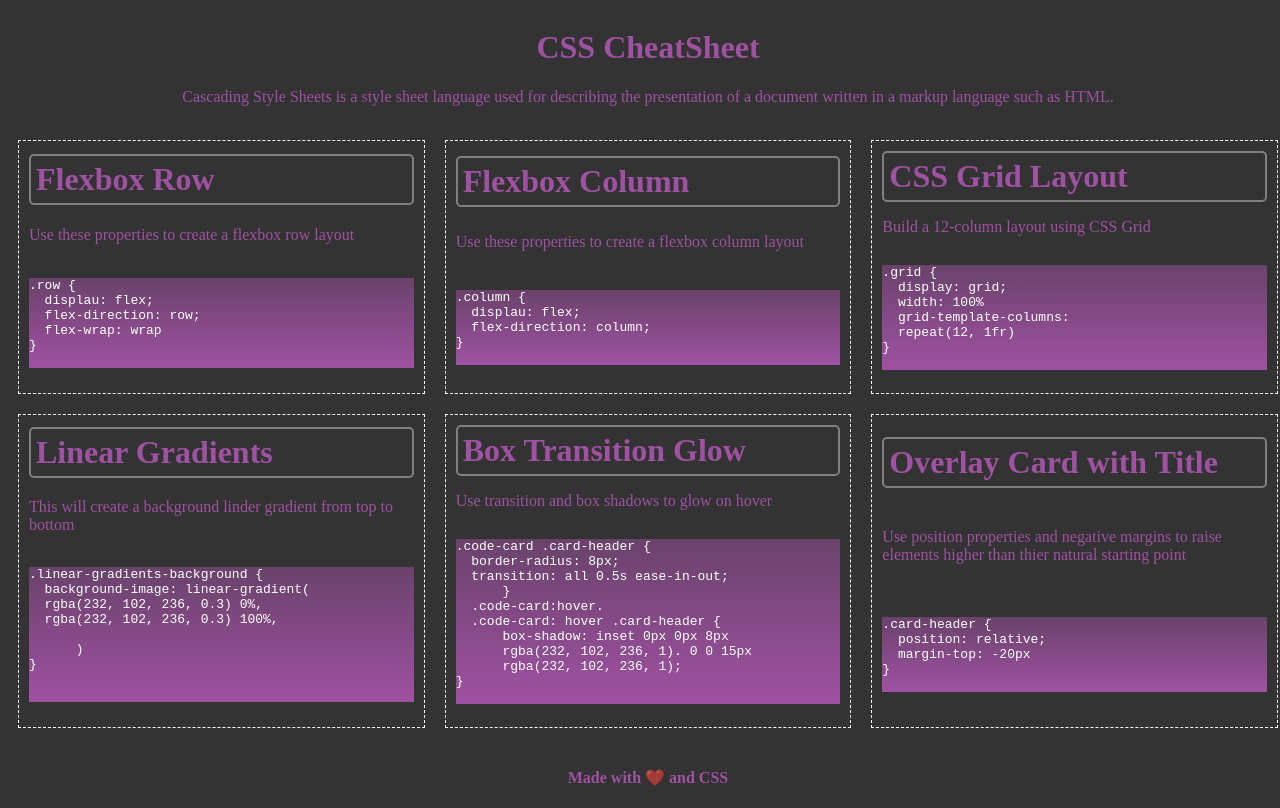
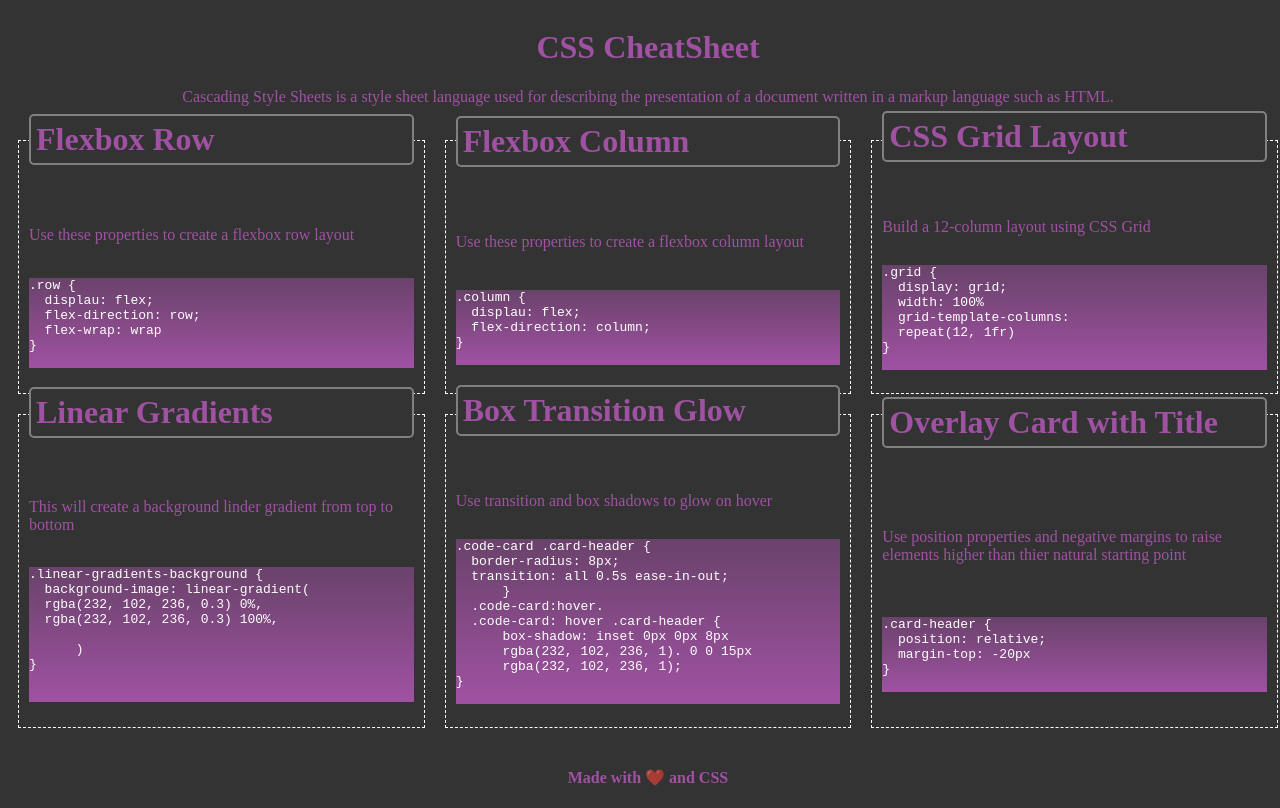
Before and after one commit to imanmansour86/css-cheatsheet, a plain HTML site: page index.html in a window 1280 px wide. Drawn offline with Linux system fonts and the light colour scheme.

Commit message:
adding relative position to section header

```diff
--- a/css/style.css
+++ b/css/style.css
@@ -50,9 +50,9 @@ pre {
   padding: 5px;
   font-size: xx-large;
   font-weight: bolder;
-  /* top: -40px;
+  top: -40px;
   left: 10p;
-  position: relative; */
+  position: relative;
 }
 
 .section-header:hover {
```
